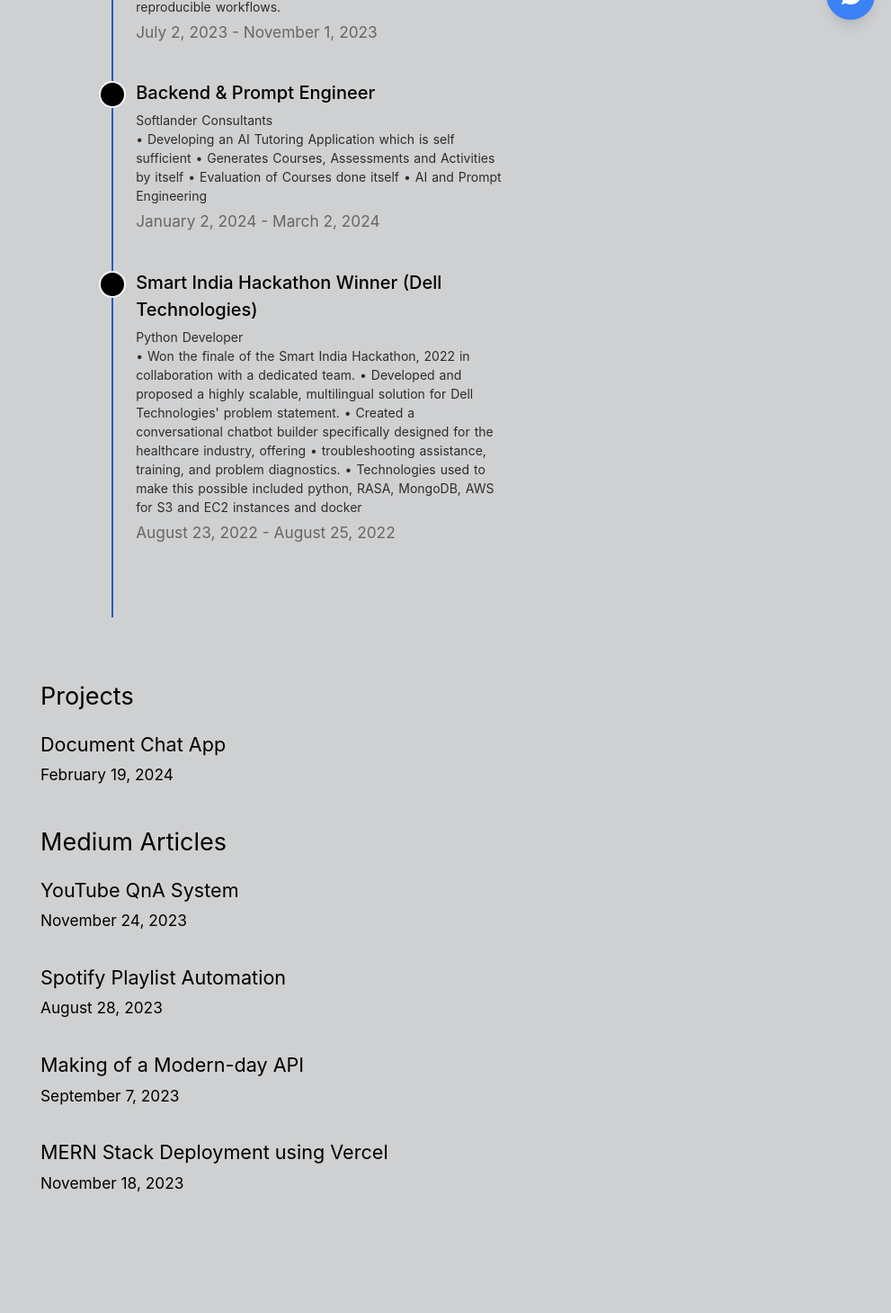
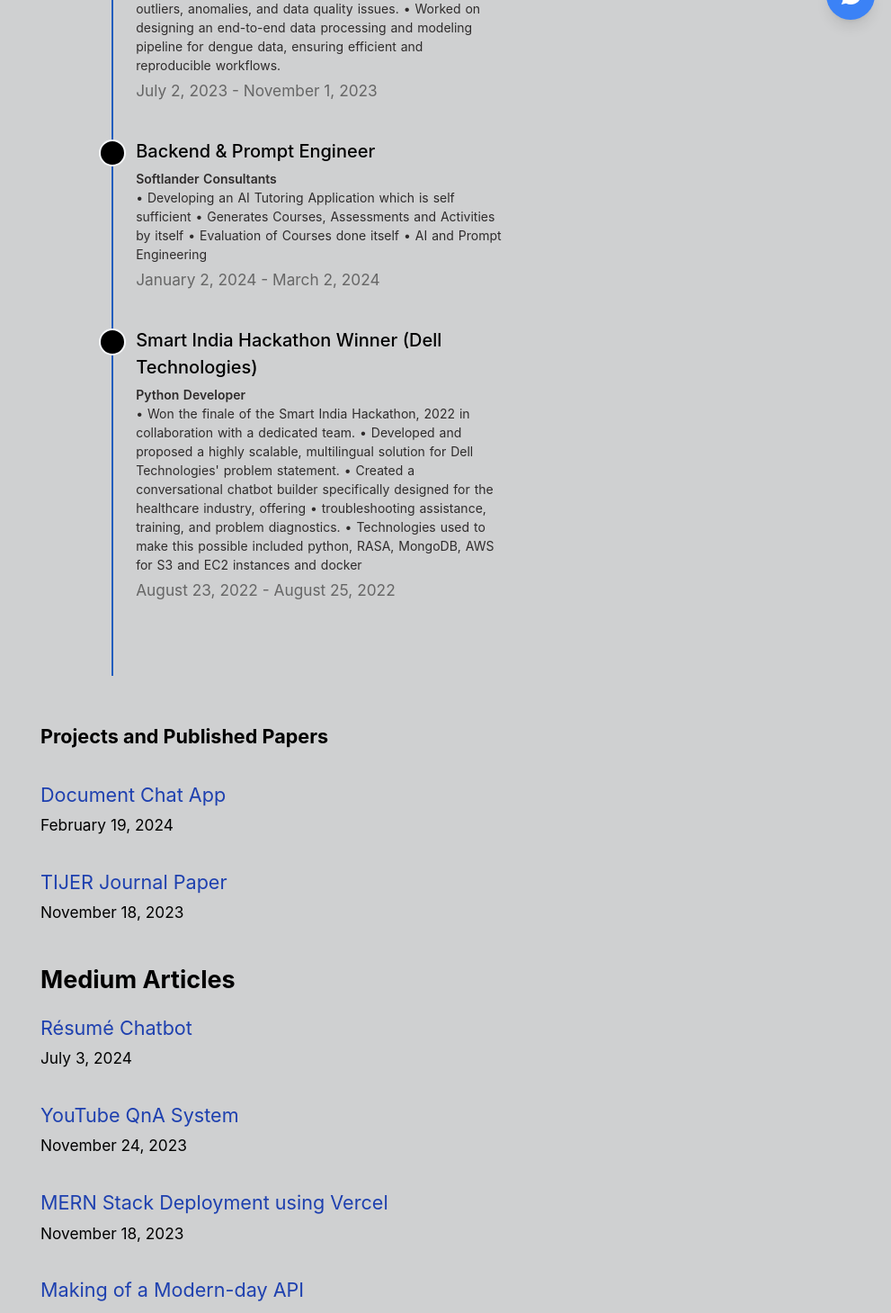
Before and after one commit to Aaronphilip2003/nextjs-blog, a Next.js app: page / in a window 1280 px wide. Shown: the part 760-2219 px from the top of the page at 90% size, without its empty margins (289-1280 px from the left). Before the commit the page ends 2197 px from the top, so only its background shows below. Built offline with nearby package versions, Linux system fonts and the light colour scheme.

Commit message:
Added Articles and corrected styles

```diff
--- a/components/ChatComponent.js
+++ b/components/ChatComponent.js
@@ -56,9 +56,9 @@ const ChatComponent = () => {
   return (
     <div className="fixed bottom-4 right-4 flex flex-col items-end z-50">
       {isOpen && (
-        <div className="w-96 h-[600px] bg-white shadow-lg rounded-lg flex flex-col">
+        <div className="lg:w-96 h-[550px] sm:h=[550px] bg-white shadow-lg rounded-lg flex flex-col">
           <div className="p-4 border-b border-gray-200 flex justify-between items-center">
-            <h2 className="text-lg font-semibold">Chat</h2>
+            <h2 className="text-lg font-semibold">Chat ( Takes 30s initially )</h2>
             <button onClick={toggleChatWindow} className="focus:outline-none">Close</button>
           </div>
           <div className="flex-1 p-4 overflow-auto">
--- a/pages/index.js
+++ b/pages/index.js
@@ -33,10 +33,10 @@ export default function Home({ allPostsData, allInternshipsData }) {
         <title>{siteTitle}</title>
       </Head>
       <section className={utilStyles.headingMd}>
-        <p>Hey, I'm Aaron. I am a Student and Developer in my third year of Computer Science Engineering</p>
+        <p>Hey, I'm Aaron. I am a Student and Developer in my third year of Computer Science Engineering. Talk to my chatbot down to ask about my Résumé, skillset and professional work!</p>
       </section>
       <section className={`${utilStyles.headingMd} ${utilStyles.padding1px}`}>
-        <h2 className={utilStyles.headingLg}>Internships and Other Work</h2>
+        <h2 className={`${utilStyles.headingLg} font-bold`}>Internships and Other Work</h2>
         <div className={styles.container}> {/* Use styles.container to apply the CSS */}
           {allInternshipsData.map(({ id, date, company, role, description, end }) => (
             <div className={styles['timeline-block']} key={id}> {/* Use styles['timeline-block'] to apply the CSS */}
@@ -46,7 +46,7 @@ export default function Home({ allPostsData, allInternshipsData }) {
               <div className={styles['timeline-block-right']}>
                 <div className={styles['timeline-content']}>
                   <h3 >{role}</h3>
-                  <p>{company}</p>
+                  <p className='font-semibold'>{company}</p>
                   <p>{description}</p>
                   <small className={utilStyles.lightText}>
                     <Date dateString={date} /> -  <Date dateString={end} />
@@ -58,49 +58,64 @@ export default function Home({ allPostsData, allInternshipsData }) {
         </div>
       </section>
       <section className={`${utilStyles.headingMd} ${utilStyles.padding1px}`}>
-      <h2 className={utilStyles.headingLg}>Projects</h2>
+      <h2 className="font-bold">Projects and Published Papers</h2>
+      <br/>
       <ul className={utilStyles.list}>
       {allPostsData.map(({ id, date, title }) => (
             <li className={utilStyles.listItem} key={id}>
-            <Link href={`/posts/${id}`}>{title}</Link>
+            <Link href={`/posts/${id}`} className='text-blue-800'>{title}</Link>
             <br />
             <small>
               <Date dateString={date} />
             </small>
             <br/>
+            <br/>
+            <Link target='_blank' href={`https://tijer.org/tijer/papers/TIJER2405028.pdf`}  className='text-blue-800'>TIJER Journal Paper</Link>
+            <br/>
+            <small>
+              <Date dateString="2023-11-18" />
+            </small>
           </li>
           ))}
           </ul>
       </section>
       <section className={`${utilStyles.headingMd} ${utilStyles.padding1px}`}>
-        <h2 className={utilStyles.headingLg}>Medium Articles</h2>
+      <h2 className={`${utilStyles.headingLg} font-bold`}>Medium Articles</h2>
         <ul className={utilStyles.list}>
-            <Link target='_blank' href={`https://medium.com/django-unleashed/youtube-q-a-system-b7590a610aa0`}>YouTube QnA System</Link>
+        <Link target='_blank' href={`https://medium.com/@aaronphilip2003/r%C3%A9sum%C3%A9-chatbot-abccc89de23b`}  className='text-blue-800'>Résumé Chatbot</Link>
+            <br/>
+            <small>
+              <Date dateString="2024-07-03" />
+            </small>
+            <br/>
+            <br/>
+            <Link target='_blank' href={`https://medium.com/django-unleashed/youtube-q-a-system-b7590a610aa0`} className='text-blue-800'>YouTube QnA System</Link>
             <br/>
             <small>
               <Date dateString="2023-11-24" />
             </small>
             <br/>
             <br/>
-            <Link target='_blank' href={`https://medium.com/@aaronphilip2003/spotify-playlist-automation-ae1546120bd2`}>Spotify Playlist Automation</Link>
+            <Link target='_blank' href={`https://medium.com/@aaronphilip2003/mern-stack-development-and-deployment-using-vercel-d702ecdfe466`}  className='text-blue-800'>MERN Stack Deployment using Vercel</Link>
             <br/>
             <small>
-              <Date dateString="2023-08-28" />
+              <Date dateString="2023-11-18" />
             </small>
             <br/>
             <br/>
-            <Link target='_blank' href={`https://medium.com/towardsdev/making-of-a-modern-day-api-with-mongo-b8fb3017257d`}>Making of a Modern-day API</Link>
+            <Link target='_blank' href={`https://medium.com/towardsdev/making-of-a-modern-day-api-with-mongo-b8fb3017257d`}  className='text-blue-800'>Making of a Modern-day API</Link>
             <br/>
             <small>
               <Date dateString="2023-09-07" />
             </small>
             <br/>
             <br/>
-            <Link target='_blank' href={`https://medium.com/@aaronphilip2003/mern-stack-development-and-deployment-using-vercel-d702ecdfe466`}>MERN Stack Deployment using Vercel</Link>
+            <Link target='_blank' href={`https://medium.com/@aaronphilip2003/spotify-playlist-automation-ae1546120bd2`}  className='text-blue-800'>Spotify Playlist Automation</Link>
             <br/>
             <small>
-              <Date dateString="2023-11-18" />
+              <Date dateString="2023-08-28" />
             </small>
+
         </ul>
       </section>
     </Layout>
```
